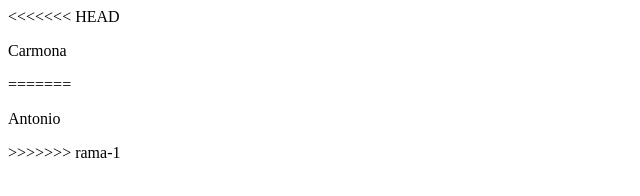
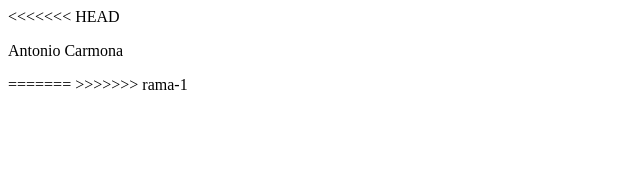
Before and after one commit to iesgrancapitan-eed/practica4-git-resolviendo-un-conflicto-Antoniocb3, a plain HTML site: page index.html in a window 1280 px wide. Shown: the whole page, without its empty margins (0-640 px from the left). Drawn offline with Linux system fonts and the light colour scheme.

Commit message:
pr4.1 finished

```diff
--- a/index.html
+++ b/index.html
@@ -8,9 +8,8 @@
 </head>
 <body>
 <<<<<<< HEAD
-    <p>Carmona</p>
+    <p>Antonio Carmona</p>
 =======
-    <p>Antonio</p>
 >>>>>>> rama-1
 </body>
 </html>
```
Also changed, not shown: imagenes/imagen13.PNG (added), 1 other file.
